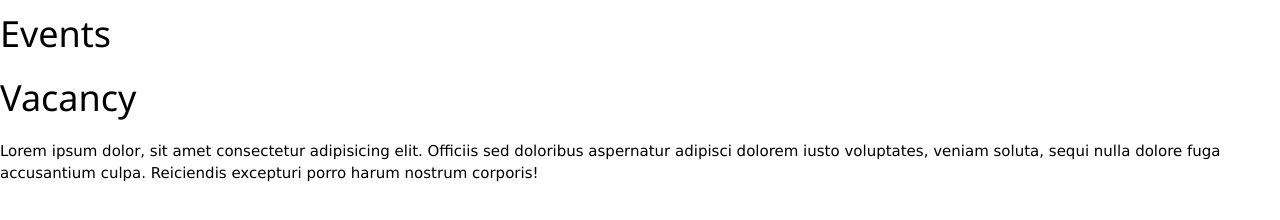
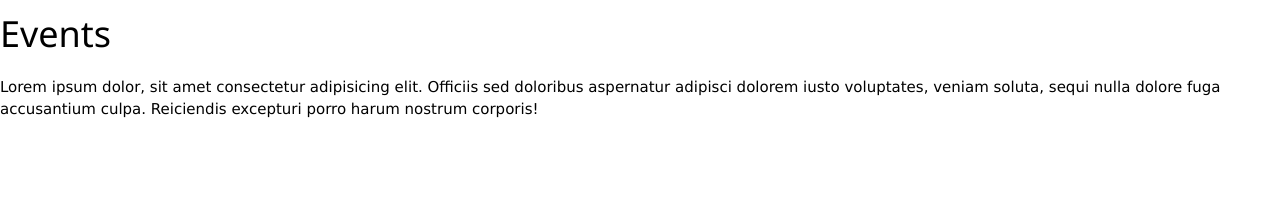
Before and after one commit to SukhmanGSingh/MHR, a plain HTML site: page events.html in a window 1280 px wide. Shown: the part 42-262 px from the top of the page. Drawn offline with nearby package versions, Linux system fonts and the light colour scheme.

Commit message:
Update events.html

```diff
--- a/events.html
+++ b/events.html
@@ -28,8 +28,7 @@
           <h1>Events</h1>
                         </div>
                         </div>
-                      </div>
-                      <h1>Vacancy</h1>
+    </div>
                       <p>Lorem ipsum dolor, sit amet consectetur adipisicing elit. Officiis sed doloribus aspernatur adipisci dolorem iusto voluptates, veniam soluta, sequi nulla dolore fuga accusantium culpa. Reiciendis excepturi porro harum nostrum corporis!</p>
                 </body>
             </html>
```
